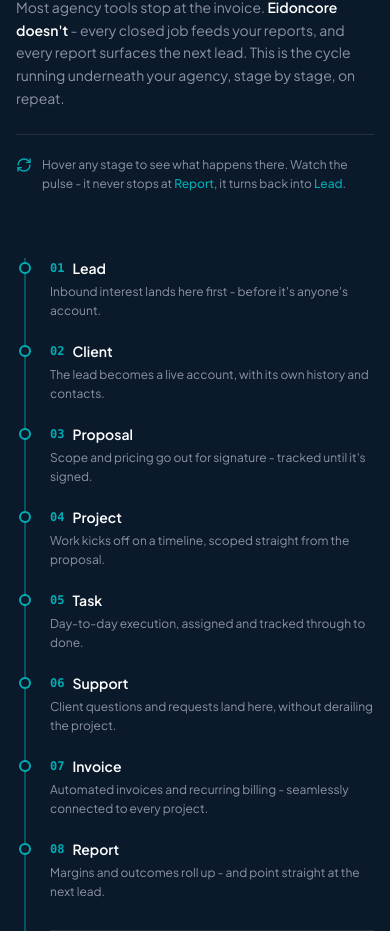
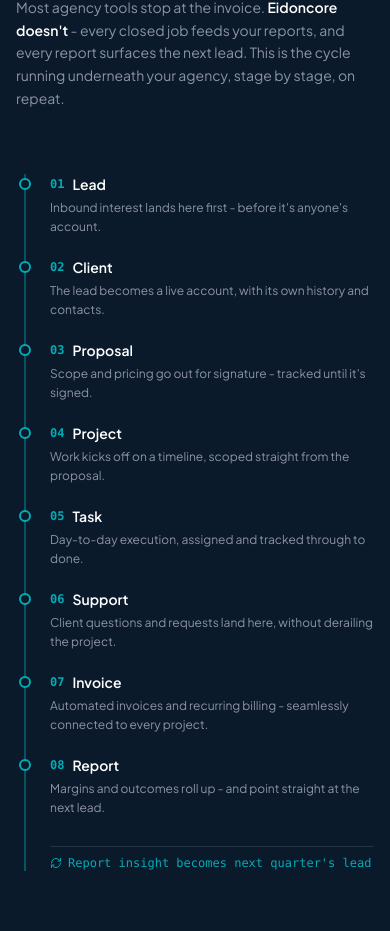
Before and after one commit to ZaedTonmoy/eidoncore-website, a Next.js app in the folder nextjs-homepage/: page / in a window 390 px wide. Shown: the part 6397-7328 px from the top of the page. Built offline with nearby package versions, Linux system fonts and the light colour scheme.

Commit message:
fix: hide hover instruction note on mobile screens in Live Loop section

```diff
--- a/nextjs-homepage/src/components/LiveLoopSection.tsx
+++ b/nextjs-homepage/src/components/LiveLoopSection.tsx
@@ -54,8 +54,8 @@
               Most agency tools stop at the invoice. <strong className="text-white font-semibold">Eidoncore doesn&apos;t</strong> - every closed job feeds your reports, and every report surfaces the next lead. This is the cycle running underneath your agency, stage by stage, on repeat.
             </p>
 
-            {/* Loop Note */}
-            <div className="mt-6 sm:mt-8 pt-5 sm:pt-6 border-t border-white/10 flex items-start gap-2.5 sm:gap-3 text-xs sm:text-[13px] text-[#8D92A8] leading-relaxed">
+            {/* Loop Note (Visible on desktop where hover orbit exists, hidden on mobile) */}
+            <div className="hidden sm:flex mt-6 sm:mt-8 pt-5 sm:pt-6 border-t border-white/10 items-start gap-2.5 sm:gap-3 text-xs sm:text-[13px] text-[#8D92A8] leading-relaxed">
               <RefreshCw size={16} className="text-[#00ADB5] shrink-0 mt-0.5" />
               <p>
                 Hover any stage to see what happens there. Watch the pulse - it never stops at <span className="text-[#00ADB5] font-medium">Report</span>, it turns back into <span className="text-[#00ADB5] font-medium">Lead</span>.
```
Also changed, not shown: 1 other file (tests, documents, lock files or other folders).
